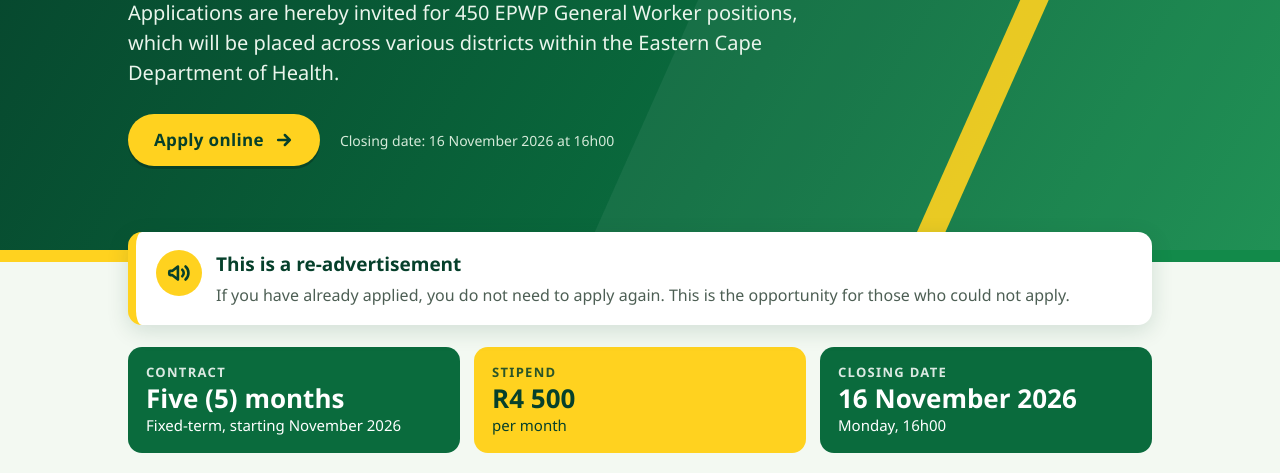
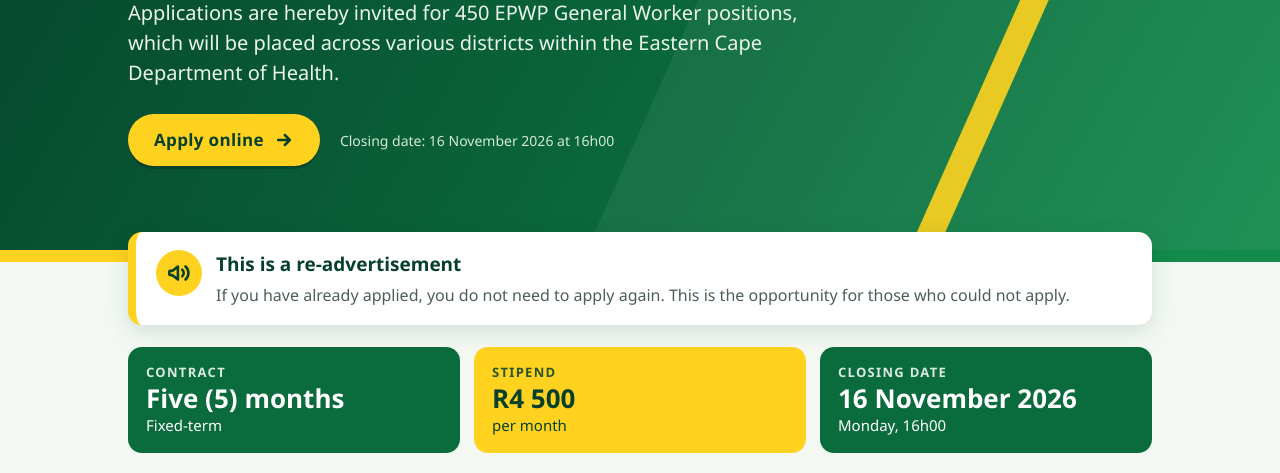
Before and after one commit to BoetaV/ecdoh-epwp_applications, a plain HTML site: page index.html in a window 1280 px wide. Shown: the part 466-939 px from the top of the page. Drawn offline with Linux system fonts and the light colour scheme; no server answers.

Commit message:
Remove contract start month from the advert
Co-Authored-By: Claude Fable 5.2 <noreply@anthropic.com>

```diff
--- a/index.html
+++ b/index.html
@@ -299,7 +299,7 @@ input:focus, select:focus, textarea:focus { outline: 3px solid rgba(18,138,74,.3
     </section>
 
     <ul class="facts">
-      <li><small>Contract</small><strong>Five (5) months</strong><span>Fixed-term, starting November 2026</span></li>
+      <li><small>Contract</small><strong>Five (5) months</strong><span>Fixed-term</span></li>
       <li class="gold"><small>Stipend</small><strong>R4 500</strong><span>per month</span></li>
       <li><small>Closing date</small><strong>16 November 2026</strong><span>Monday, 16h00</span></li>
     </ul>
```
